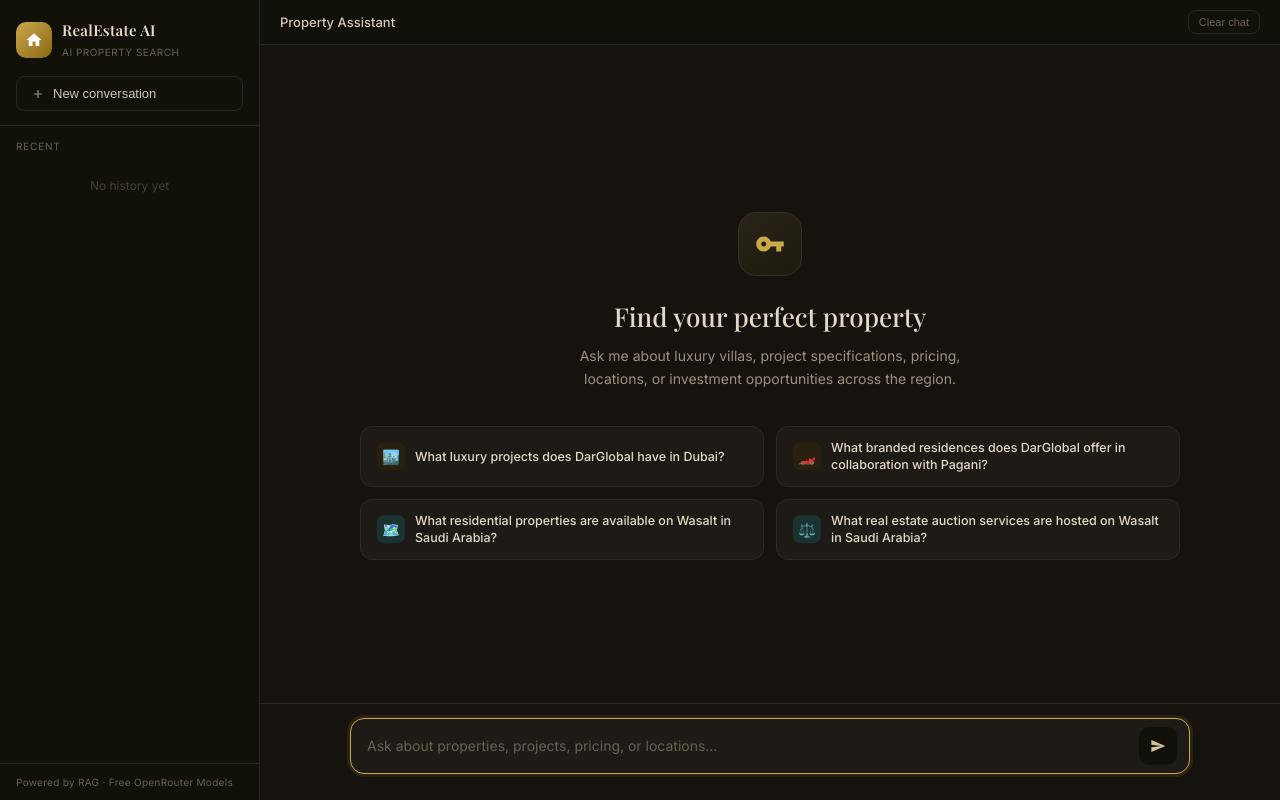
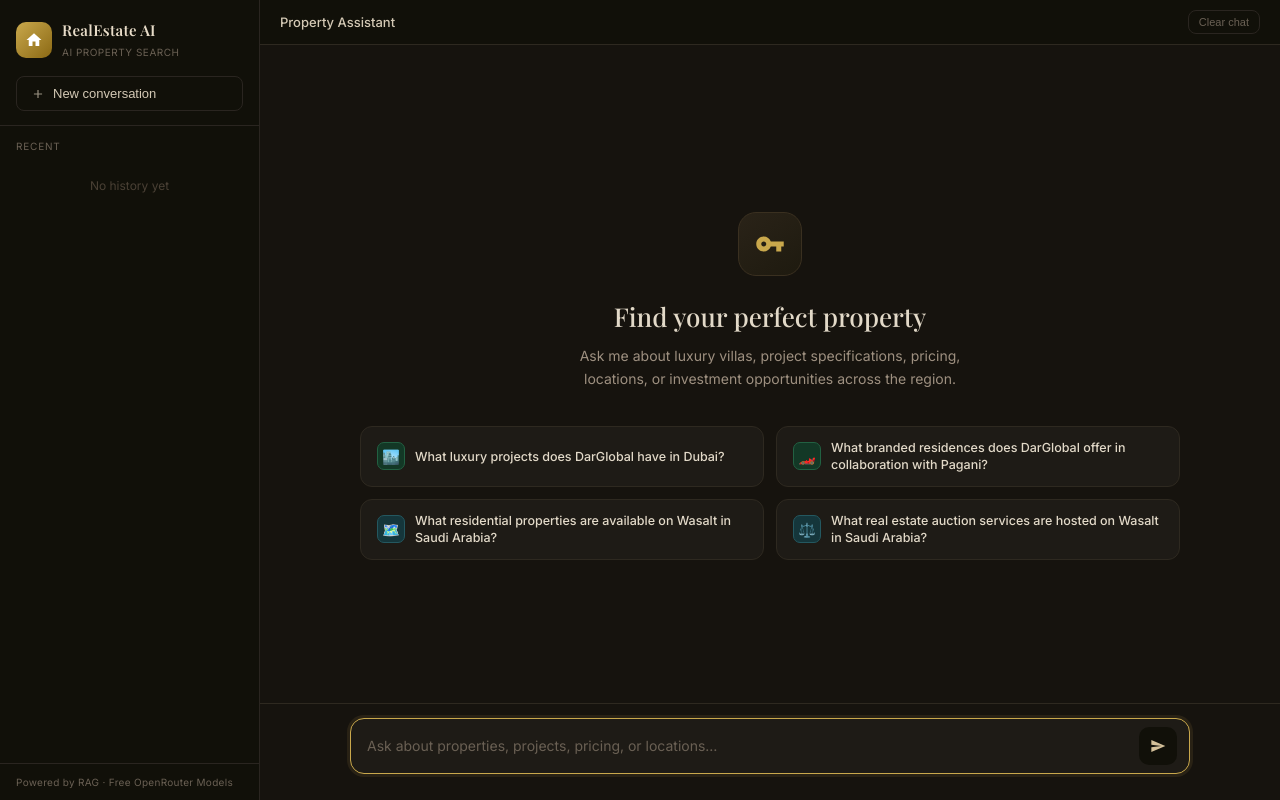
Before and after one commit to Annu-bot/realestate-ai-assistant, a FastAPI app: page / in a window 1280 px wide. Run offline with FastAPI, Linux system fonts and the light colour scheme.

Commit message:
update question chip icons to emerald green with refined borders

```diff
--- a/app/templates/index.html
+++ b/app/templates/index.html
@@ -337,10 +337,11 @@
       font-size: 14px;
     }
 
-    .chip-icon.gold   { background: #2a2010; }
-    .chip-icon.teal   { background: var(--teal-light); }
-    .chip-icon.slate  { background: #1e2230; }
-    .chip-icon.rose   { background: #2a1510; }
+    .chip-icon.green  { background: #133826; border: 1px solid #226142; }
+    .chip-icon.gold   { background: #2a2010; border: 1px solid #4a381c; }
+    .chip-icon.teal   { background: #15363b; border: 1px solid #245860; }
+    .chip-icon.slate  { background: #1e2230; border: 1px solid #333a52; }
+    .chip-icon.rose   { background: #2a1510; border: 1px solid #4a241c; }
 
     .chip-query {
       font-size: 12.5px;
@@ -685,12 +686,12 @@
       <div class="suggestions" id="suggestions">
 
         <button class="chip" onclick="submitSuggestion('What luxury projects does DarGlobal have in Dubai?')">
-          <span class="chip-icon gold">🏙️</span>
+          <span class="chip-icon green">🏙️</span>
           <span class="chip-query">What luxury projects does DarGlobal have in Dubai?</span>
         </button>
 
         <button class="chip" onclick="submitSuggestion('What branded residences does DarGlobal offer in collaboration with Pagani?')">
-          <span class="chip-icon gold">🏎️</span>
+          <span class="chip-icon green">🏎️</span>
           <span class="chip-query">What branded residences does DarGlobal offer in collaboration with Pagani?</span>
         </button>
 
```
